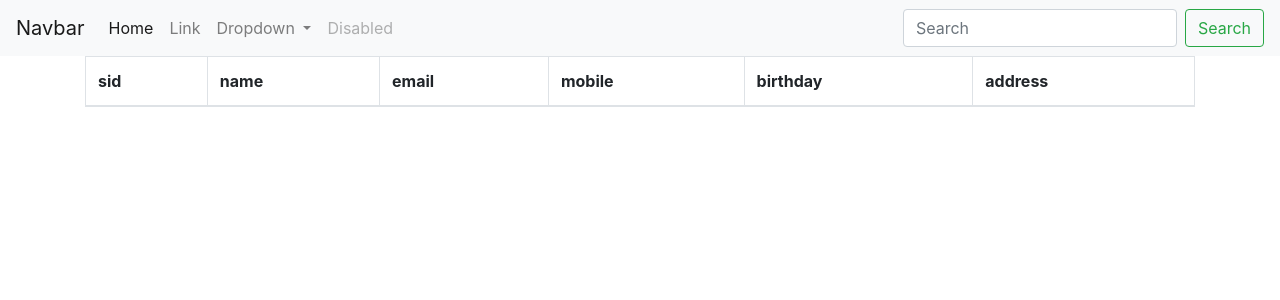
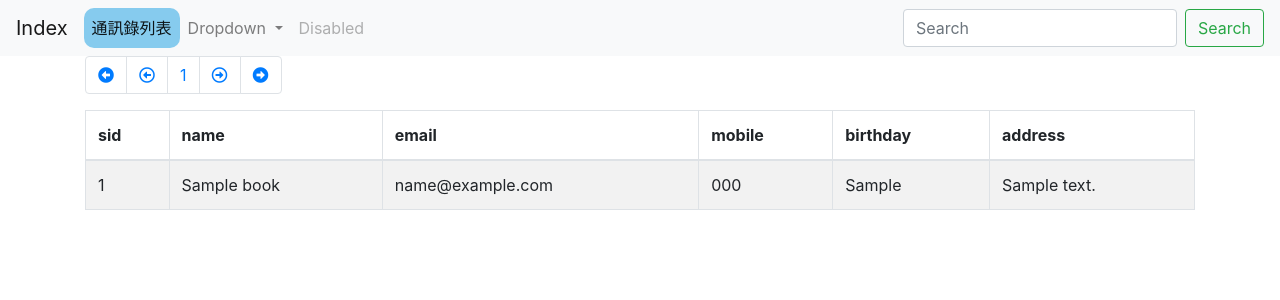
Before and after one commit to jchans-learning/mfee11-proj, a PHP site: page /mfee11-proj/ab-list.php in a window 1280 px wide. Shown: the top 300 px of the page. Run offline with PHP 8.4, Linux system fonts and the light colour scheme; tables that the repository leaves empty or names only in its code hold one stand-in row (values such as "Sample post"); data that the repository does not hold is empty; a stand-in replaces the project's code that opens the database connection; some libraries are stand-ins or nearby versions.

Commit message:
add pagination

```diff
--- a/ab-list.php
+++ b/ab-list.php
@@ -1,17 +1,39 @@
 <?php
-$title = 'ab_list';
+require __DIR__. '/db_connect.php';
+$pageName = 'ab-list';
 
-require __DIR__. '/db_connect.php';
+$perPage = 5;
+$t_sql = "SELECT COUNT(1) FROM address_book";
+$totalRows = $pdo->query($t_sql)->fetch()['COUNT(1)'];
+$totalPages = ceil($totalRows/$perPage);
 
-$stmt = $pdo->query("SELECT * FROM address_book");
-$row = $stmt->fetch();
-//$row2 = $stmt->fetchAll();
+$stmt = $pdo->query("SELECT * FROM address_book ORDER BY sid ASC");
+// $row = $stmt->fetch();
+$row2 = $stmt->fetchAll();
 ?>
 
 <?php include __DIR__. '/parts/html-head.php'; ?>
 <?php include __DIR__. '/parts/navbar.php'; ?>
 
 <div class="container">
+
+    <div class="row">
+        <div class="col">
+            <nav aria-label="Page navigation example">
+                <ul class="pagination">
+                    <li class="page-item"><a class="page-link" href="#"><i class="fas fa-arrow-alt-circle-left"></i></a></li>
+                    <li class="page-item"><a class="page-link" href="#"> <i class="far fa-arrow-alt-circle-left"></i></a></li>
+
+                    <?php for ($i=1; $i<=$totalPages; $i++): ?>
+                    <li class="page-item"><a class="page-link" href="#"><?= $i ?></a></li>
+                    <?php endfor ?>
+
+                    <li class="page-item"><a class="page-link" href="#"><i class="far fa-arrow-alt-circle-right"></i></a></li>
+                    <li class="page-item"><a class="page-link" href="#"><i class="fas fa-arrow-alt-circle-right"></i></a></li>
+                </ul>
+            </nav>
+        </div>
+    </div>
 
     <table class="table table-striped table-bordered">
         <thead>
@@ -26,7 +48,7 @@ $row = $stmt->fetch();
         </thead>
         <tbody>
 
-
+<!--
         <?php while($r = $stmt->fetch()): ?>
         <tr>
             <td><?= $r['sid'] ?></td>
@@ -37,17 +59,18 @@ $row = $stmt->fetch();
             <td><?= $r['address'] ?></td>
         </tr>
         <?php endwhile; ?>
+-->
 
-<!--        --><?php //foreach ($row2 as $item): ?>
-<!--        <tr>-->
-<!--            <td>--><?//= $item['sid'] ?><!--</td>-->
-<!--            <td>--><?//= $item['name'] ?><!--</td>-->
-<!--            <td>--><?//= $item['email'] ?><!--</td>-->
-<!--            <td>--><?//= $item['mobile'] ?><!--</td>-->
-<!--            <td>--><?//= $item['birthday'] ?><!--</td>-->
-<!--            <td>--><?//= $item['address'] ?><!--</td>-->
-<!--        </tr>-->
-<!--        --><?php //endforeach; ?>
+        <?php foreach ($row2 as $item): ?>
+        <tr>
+            <td><?= $item['sid'] ?></td>
+            <td><?= $item['name'] ?></td>
+            <td><?= $item['email'] ?></td>
+            <td><?= $item['mobile'] ?></td>
+            <td><?= $item['birthday'] ?></td>
+            <td><?= $item['address'] ?></td>
+        </tr>
+        <?php endforeach; ?>
 
         </tbody>
     </table>
--- a/index_.php
+++ b/index_.php
@@ -1,3 +1,8 @@
+<?php
+$pageName = 'index';
+?>
+
+
 <?php include __DIR__. '/parts/html-head.php'; ?>
 <?php include __DIR__. '/parts/navbar.php'; ?>
 
--- a/parts/html-head.php
+++ b/parts/html-head.php
@@ -9,7 +9,7 @@ define('WEB_ROOT', '/mfee11-proj/');
     <meta name="viewport"
           content="width=device-width, user-scalable=no, initial-scale=1.0, maximum-scale=1.0, minimum-scale=1.0">
     <meta http-equiv="X-UA-Compatible" content="ie=edge">
-    <title><?= $title ?></title>
+    <title><?= $pageName ?></title>
     <link rel="stylesheet" href="<?= WEB_ROOT ?>bootstrap-4.5.3-dist/css/bootstrap.css">
     <link rel="stylesheet" href="<?= WEB_ROOT ?>fontawesome-free-5.15.1-web/css/all.css">
 </head>
--- a/parts/navbar.php
+++ b/parts/navbar.php
@@ -1,16 +1,25 @@
+<?php
+if(!isset($pageName)) $pageName = '';
+?>
+
+
+
+<style>
+    .navbar .nav-item.active {
+        background-color: #86cbee;
+        border-radius: 10px;
+    }
+</style>
+
 <nav class="navbar navbar-expand-lg navbar-light bg-light">
-    <a class="navbar-brand" href="#">Navbar</a>
+    <a class="navbar-brand" href="<?= WEB_ROOT ?>index_.php">Index</a>
     <button class="navbar-toggler" type="button" data-toggle="collapse" data-target="#navbarSupportedContent" aria-controls="navbarSupportedContent" aria-expanded="false" aria-label="Toggle navigation">
         <span class="navbar-toggler-icon"></span>
     </button>
-
     <div class="collapse navbar-collapse" id="navbarSupportedContent">
         <ul class="navbar-nav mr-auto">
-            <li class="nav-item active">
-                <a class="nav-link" href="#">Home <span class="sr-only">(current)</span></a>
-            </li>
-            <li class="nav-item">
-                <a class="nav-link" href="#">Link</a>
+            <li class="nav-item <?= $pageName=='ab-list' ? active : '' ?>">
+                <a class="nav-link" href="<?= WEB_ROOT ?>ab-list.php">通訊錄列表</a>
             </li>
             <li class="nav-item dropdown">
                 <a class="nav-link dropdown-toggle" href="#" id="navbarDropdown" role="button" data-toggle="dropdown" aria-haspopup="true" aria-expanded="false">
```
